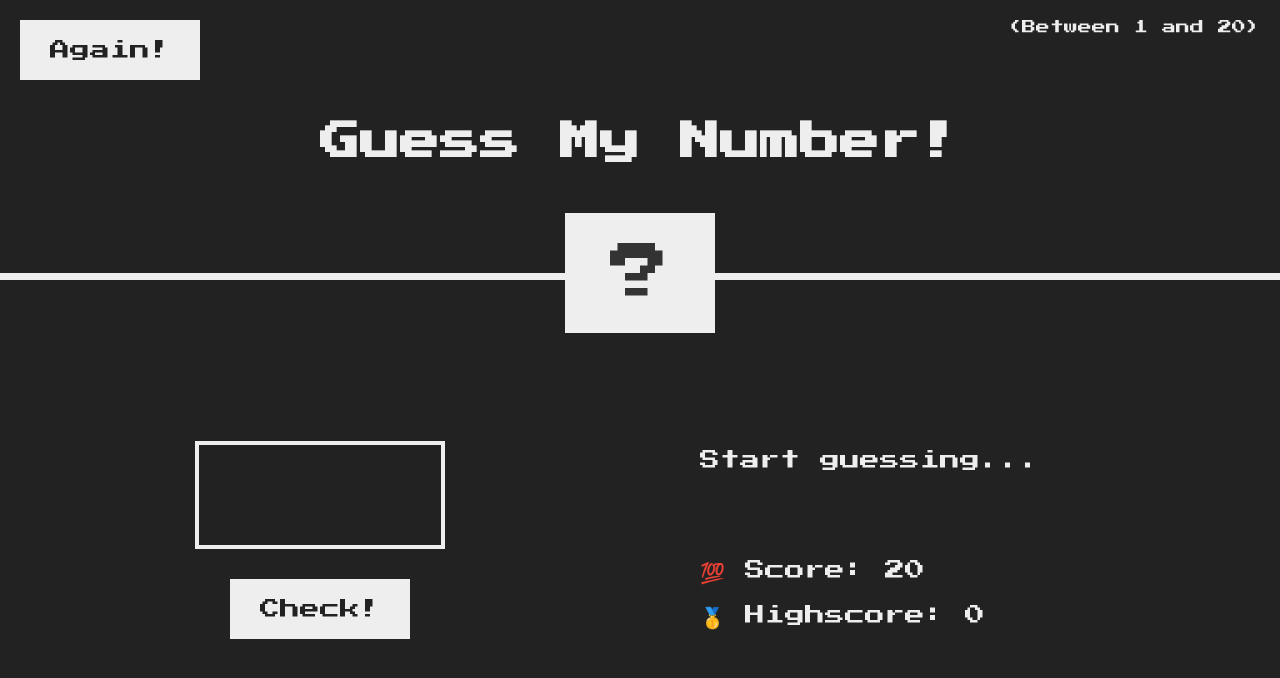
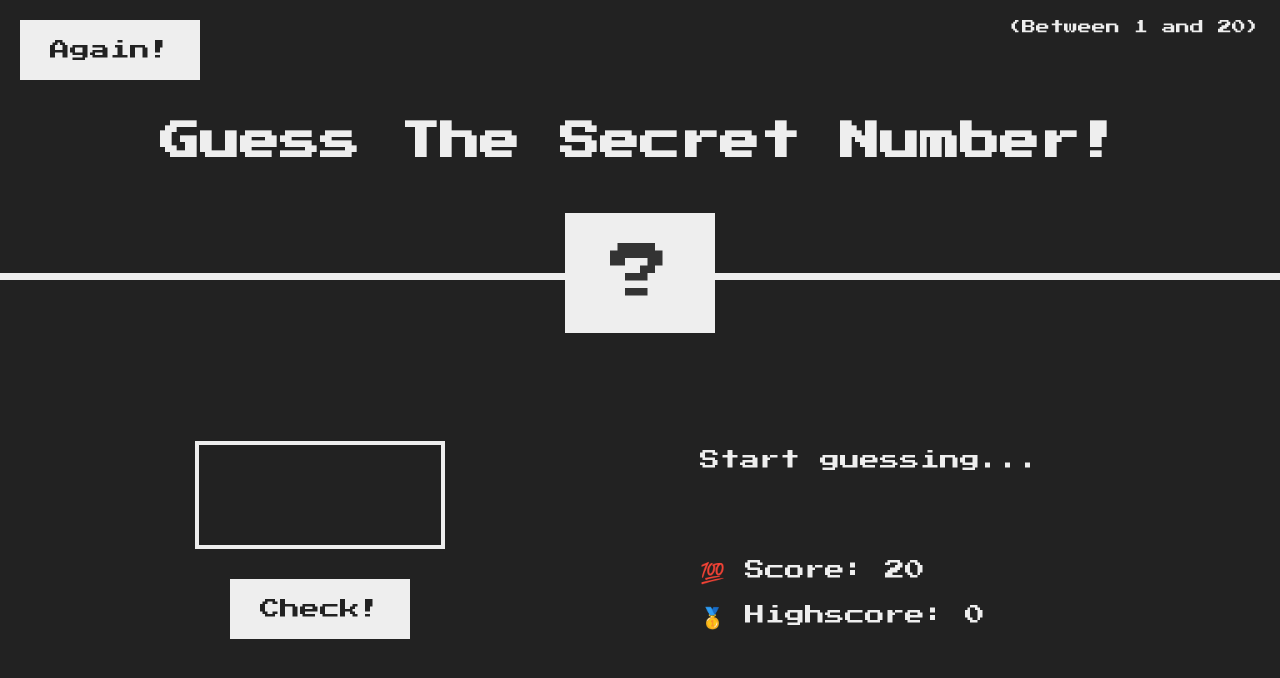
Before and after one commit to AlzyWelzy/guessNumber, a plain HTML site: page index.html in a window 1280 px wide. Drawn offline with Linux system fonts and the light colour scheme.

Commit message:
edited title

```diff
--- a/index.html
+++ b/index.html
@@ -6,11 +6,11 @@
     <meta http-equiv="X-UA-Compatible" content="ie=edge" />
     <script src="./script.js" defer></script>
     <link rel="stylesheet" href="./style.css" />
-    <title>Guess My Number!</title>
+    <title>Guess The Secret Number!</title>
   </head>
   <body>
     <header>
-      <h1>Guess My Number!</h1>
+      <h1>Guess The Secret Number!</h1>
       <p class="between">(Between 1 and 20)</p>
       <button class="btn again">Again!</button>
       <div class="number">?</div>
```
